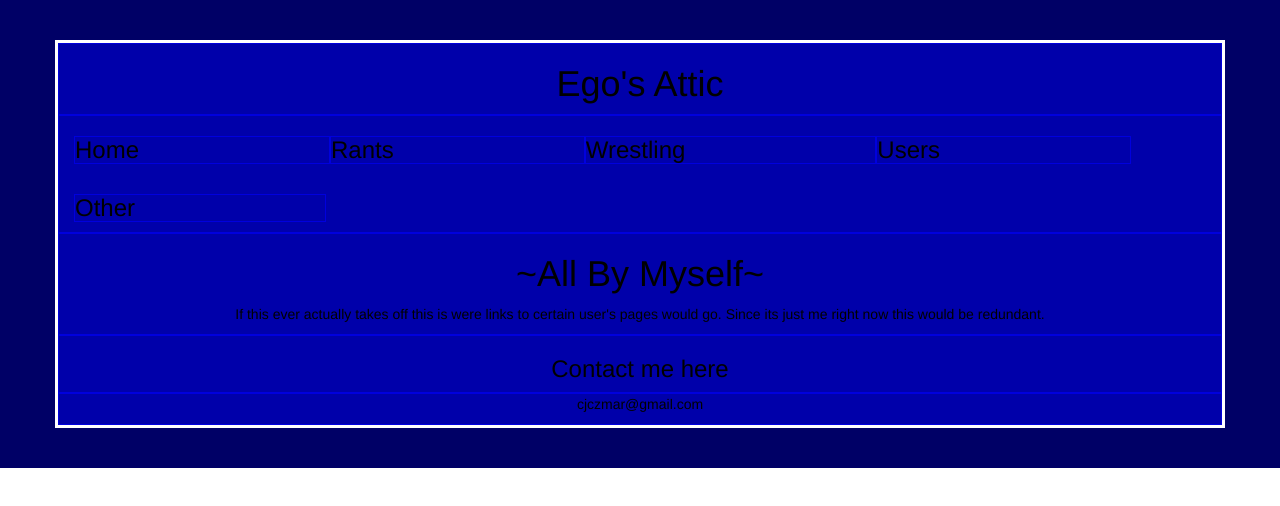
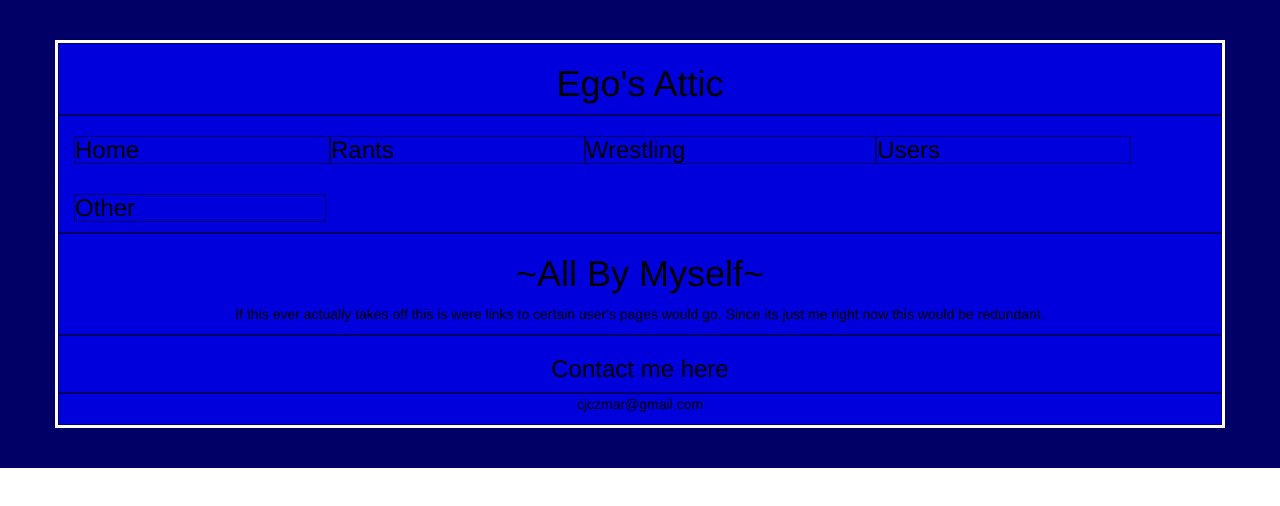
Before and after one commit to czmarc1/final, a plain HTML site: page user.html in a window 1280 px wide. Drawn offline with nearby package versions, Linux system fonts and the light colour scheme.

Commit message:
Update user.html

```diff
--- a/user.html
+++ b/user.html
@@ -31,15 +31,15 @@
         color:#dd0000;
     }
     header, nav, article, aside, footer {
-        border: 1px solid #0000dd;
-        background-color:#0000aa;
+        border: 1px solid #000066;
+        background-color:#0000dd;
         text-align:center;
         color:#000;
     }
     nav h3{
         float:left;
         padding-right:190px;
-        border: 1px solid #0000dd;
+        border: 1px solid #000066;
     }
     </style>
 
```
